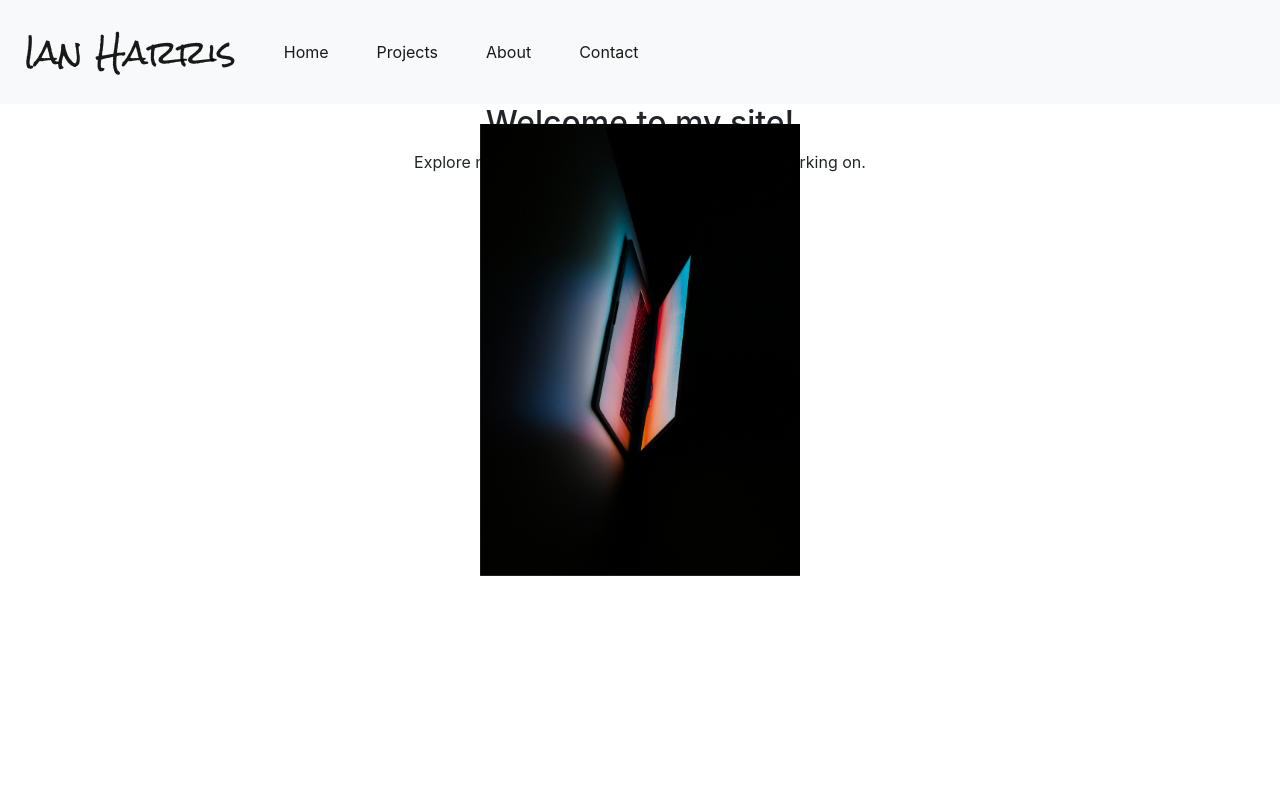
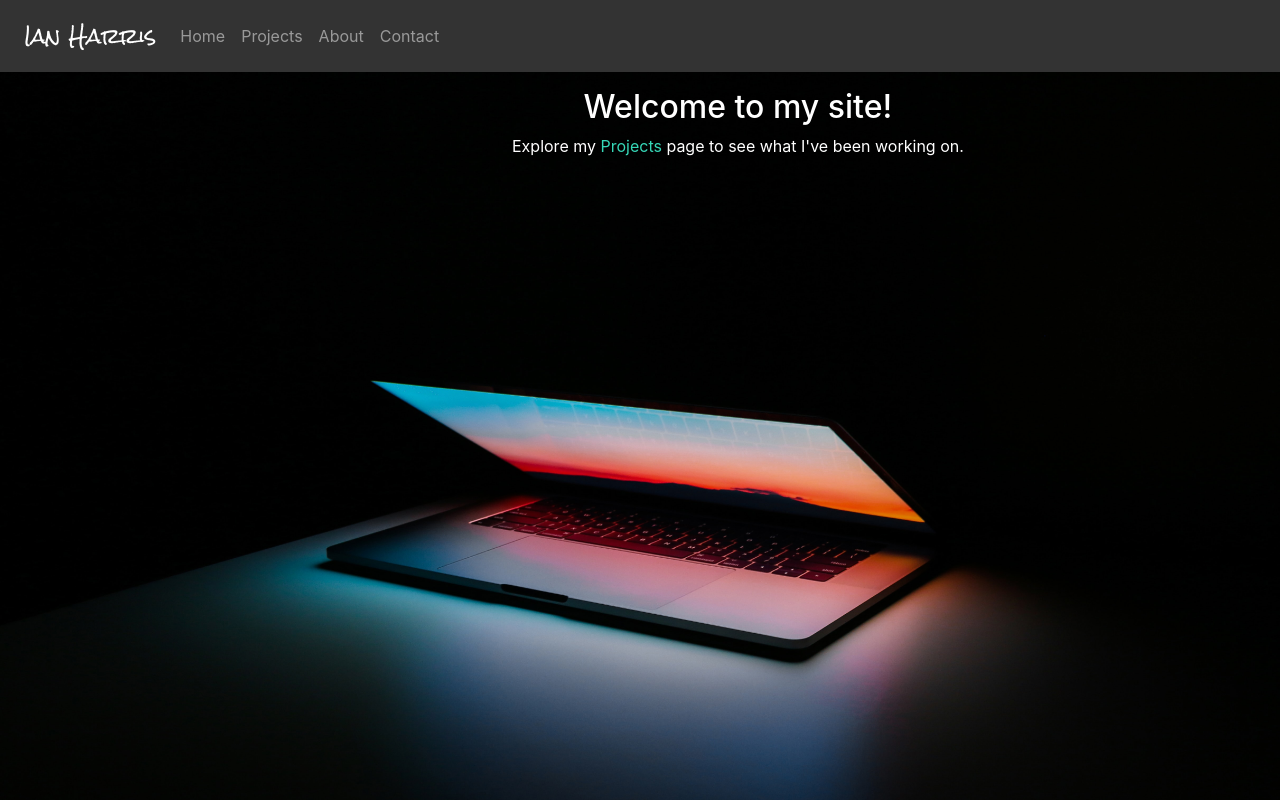
Before and after one commit to iharris06/sample-webpage-1, a React (Create React App) app: page / in a window 1280 px wide. Shown: the top 800 px of the page. Built offline with nearby package versions, Linux system fonts and the light colour scheme.

Commit message:
fix navbar and add styling to home page.

```diff
--- a/src/App.css
+++ b/src/App.css
@@ -2,31 +2,27 @@
   text-align: center;
 }
 
-.App-logo {
-  animation: App-logo-spin infinite 20s linear;
-  height: 40vmin;
+.light-text {
+  color:white;
 }
 
-.App-header {
-  background-color: #282c34;
-  min-height: 100vh;
-  display: flex;
-  flex-direction: column;
-  align-items: center;
-  justify-content: center;
-  font-size: calc(10px + 2vmin);
+div.banner{
+  position: relative;
+  text-align: center;
   color: white;
 }
 
-.App-link {
-  color: #61dafb;
+img.banner {
+  width: 100%;
+  background-position: center;
 }
 
-@keyframes App-logo-spin {
-  from {
-    transform: rotate(0deg);
-  }
-  to {
-    transform: rotate(360deg);
-  }
+.home-text{
+  position: absolute;
+  left: 40%;
+  top: 1rem;
 }
+
+.link-text-dark{
+  color:rgb(54, 215, 183);
+}
--- a/src/App.js
+++ b/src/App.js
@@ -1,6 +1,6 @@
 import React, { Component } from 'react';
 import './App.css';
-import {Link, Route} from 'react-router-dom';
+import {Link,Route} from 'react-router-dom';
 import Projects from './components/Projects';
 import Home from './components/Home';
 import About from './components/About';
@@ -13,20 +13,20 @@ class App extends Component {
   render() {
     return (
       <div className="App">
-        <Navbar collapseOnSelect expand="md" bg="light">
-            <Navbar.Brand>
-              <Link to="/" className="brand-title" style={{ textDecoration: 'none', color:'rgba(0, 0, 0, 0.9)' }}>Ian Harris</Link>
-            </Navbar.Brand>
-            <Navbar.Toggle aria-controls="responsive-navbar-nav"/>
-            <Navbar.Collapse className="mr-auto">
-            <Nav className="nav-links">
-                <Nav.Link eventKey="1"><Link to="/">Home</Link></Nav.Link>
-                <Nav.Link eventKey="2"><Link to="/projects">Projects</Link></Nav.Link>
-                <Nav.Link eventKey="3"><Link to="/about">About</Link></Nav.Link>
-                <Nav.Link eventKey="4"><Link to="/contact">Contact</Link></Nav.Link>
-            </Nav>
-            </Navbar.Collapse>
-        </Navbar>
+        <nav className="navbar navbar-expand-lg navbar-dark" expand="md">
+            <Link to="/" className="navbar-brand brand-title" style={{ textDecoration: 'none', color:"white" }}>Ian Harris</Link>
+            <button class="navbar-toggler" type="button" data-toggle="collapse" data-target="#navbarNavAltMarkup" aria-controls="navbarNavAltMarkup" aria-expanded="false" aria-label="Toggle navigation">
+    <span class="navbar-toggler-icon"></span>
+  </button>
+            <div class="collapse navbar-collapse" id="navbarNavAltMarkup">
+            <div class="navbar-nav">
+                <Link className="nav-item nav-link link-text-dark" to="/">Home</Link>
+                <Link className="nav-item nav-link link-text-dark" to="/projects">Projects</Link>
+                <Link className="nav-item nav-link link-text-dark" to="/about">About</Link>
+                <Link className="nav-item nav-link link-text-dark" to="/contact">Contact</Link>
+            </div>
+            </div>
+        </nav>
 
         <Route exact= {true} path="/" component={Home}/>
         <Route path="/projects" component={Projects}/>
--- a/src/components/Home.js
+++ b/src/components/Home.js
@@ -1,15 +1,18 @@
 import React, { Component } from 'react';
 import '../App.css';
-import logo from '../images/computer-dark.jpg';
+import banner from '../images/computer-dark.jpg';
 import {Link} from 'react-router-dom';
 
 class Home extends Component {
 render(){
     return(
-        <div>
-            <h2>Welcome to my site! </h2>
-            <p>Explore my <Link to="/projects">Projects</Link> page to see what I've been working on.</p>
-            <img src={logo} className="App-logo" alt="logo" />
+        <div className="banner">
+            <div className="home-text">
+                <h2>Welcome to my site! </h2>
+                <p>Explore my <Link to="/projects" className="link-text-dark">Projects</Link> page to see what I've been working on.</p>
+            </div>
+            <img src={banner} className="banner" alt="computer image" />
+
         </div>
     )
 }
```
